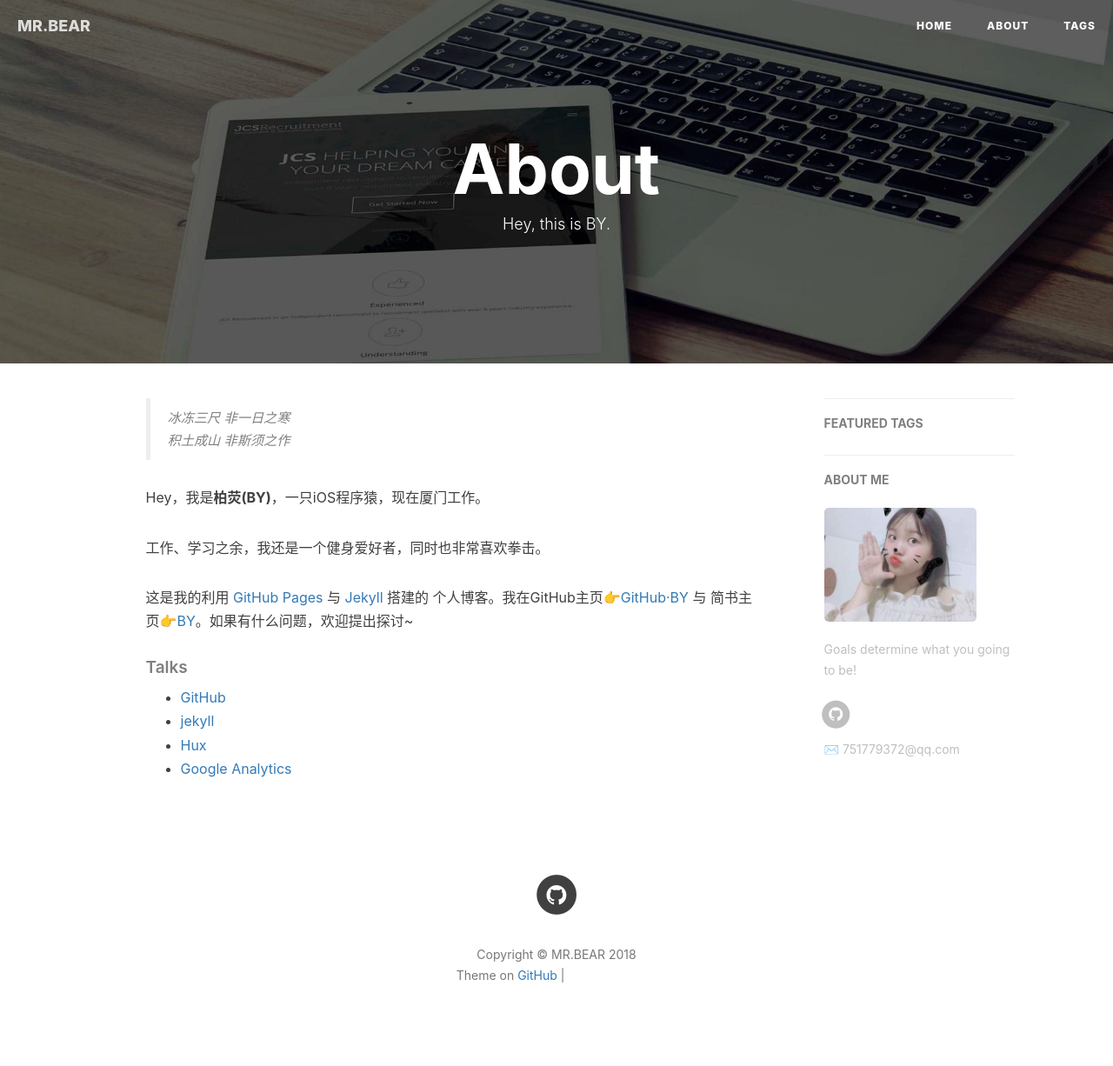
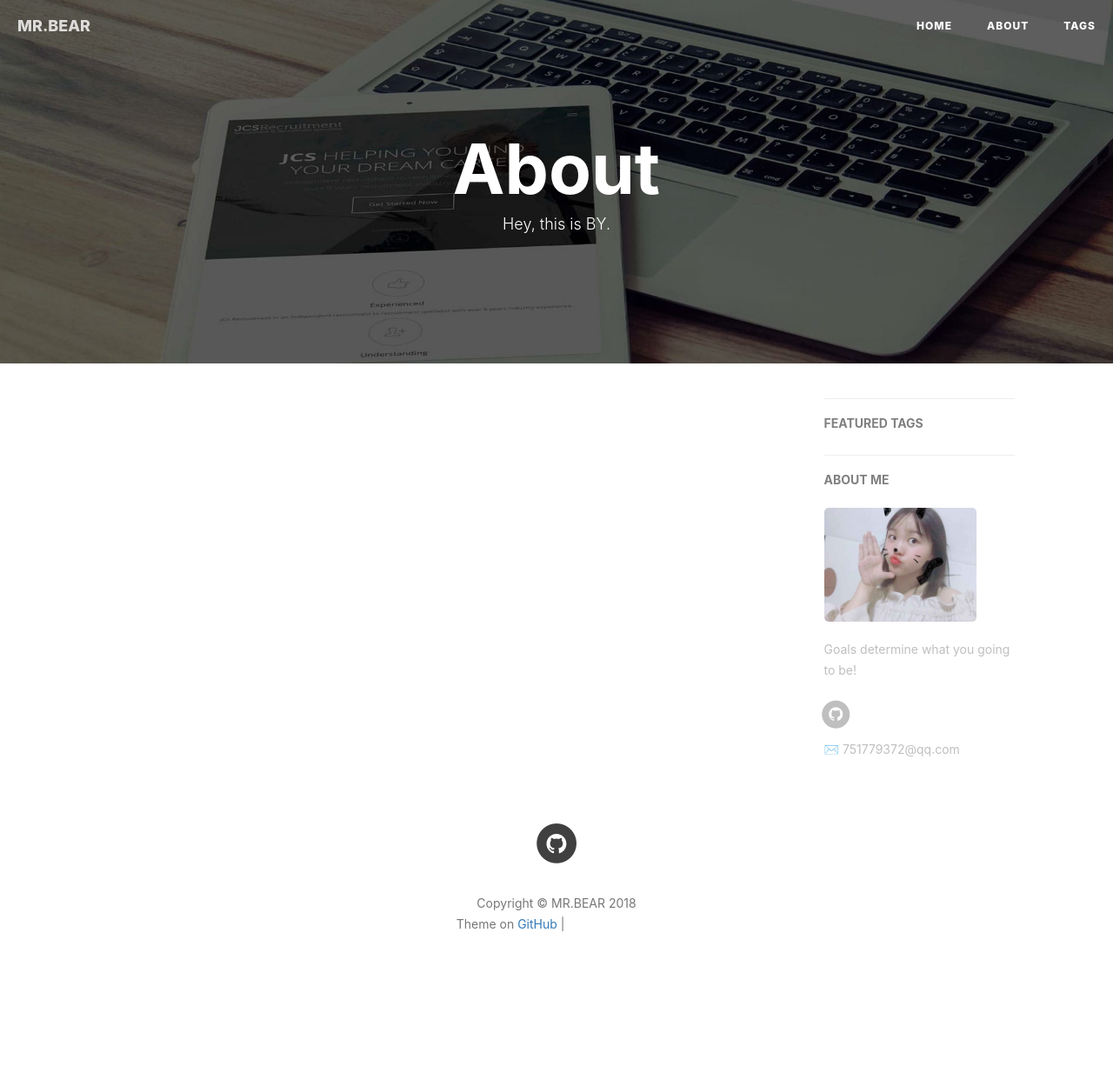
Before and after one commit to shihaoxiong/peonutButter.github.io, a Jekyll site: the page built from about.html, in a window 1280 px wide. Shown: the whole page at 87% size. Built offline with Jekyll 4.4.1, drawn with Linux system fonts in a browser that asks for light colours; nearby versions of some CDN libraries; comment, search, counter and statistics services are not loaded; after the commit the page ends 1167 px from its top, so only the background shows below that; grey boxes are pictures that could not be loaded.

Commit message:
about,html

```diff
--- a/about.html
+++ b/about.html
@@ -12,9 +12,9 @@ header-img: "img/post-bg-rwd.jpg"
 </select> -->
 
 <!-- Chinese Version -->
-<div class="zh post-container">
+<!-- <div class="zh post-container">
 
-    <!--copied from markdown -->
+
     <blockquote><p>冰冻三尺 非一日之寒<br>
     积土成山 非斯须之作</p></blockquote>
 
@@ -34,7 +34,7 @@ header-img: "img/post-bg-rwd.jpg"
         <li><a href="http://huangxuan.me/">Hux</a></li>
         <li><a href="https://analytics.google.com/analytics">Google Analytics</a></li>
     </ul>
-</div>
+</div> -->
 
 <!-- English Version -->
 <!-- <div class="en post-container">
```
